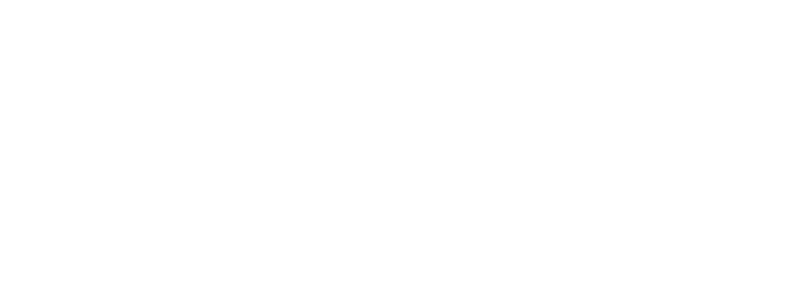
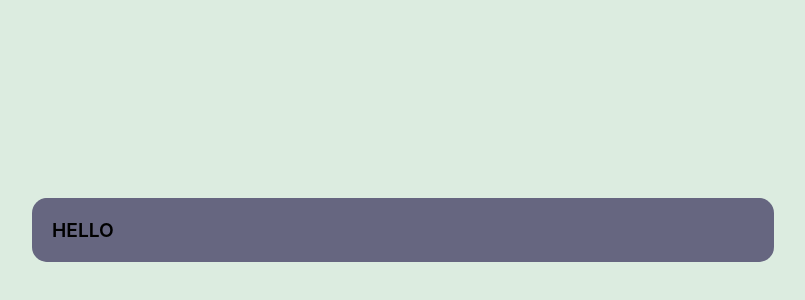
Before and after one commit to oleksandrportianko/todo-typescript, a React (Create React App) app: page / in a window 1280 px wide. Shown: the part 170-470 px from the top of the page, without its empty margins (238-1043 px from the left). Built offline with nearby package versions, Linux system fonts and the light colour scheme.

Commit message:
began to design main page

```diff
--- a/src/pages/main/main.page.tsx
+++ b/src/pages/main/main.page.tsx
@@ -1,10 +1,14 @@
-import {  } from './main.styles'
+import { MainPageContainer, TodosBlock, TodosHeader } from './main.styles'
 
 const MainPage = () => {
     return (
-        <div>
-
-        </div>
+        <MainPageContainer>
+            <TodosBlock>
+                <TodosHeader>
+                    Hello
+                </TodosHeader>
+            </TodosBlock>
+        </MainPageContainer>
     )
 }
 
--- a/src/pages/main/main.styles.tsx
+++ b/src/pages/main/main.styles.tsx
@@ -1 +1,26 @@
 import styled from 'styled-components'
+
+export const MainPageContainer = styled.div`
+    width: 100%;
+    min-height: 100vh;
+    display: flex;
+    flex-direction: column;
+    align-items: center;
+    justify-content: center;
+    background-color: #DCECE0;
+`
+
+export const TodosBlock = styled.div`
+    max-width: 700px;
+    width: 100%;
+    padding: 20px;
+    border-radius: 15px;
+    background-color: #666680;
+    box-shadow: 2px 0 0 0 #666680;
+`
+
+export const TodosHeader = styled.div`
+    text-transform: uppercase;
+    font-size: 1.2rem;
+    font-weight: 600;
+`
--- a/src/styles.tsx
+++ b/src/styles.tsx
@@ -2,7 +2,8 @@
 
 export const AppWrapper = styled.div`
     width: 100%;
-    min-heght: 100vh;
+    min-height: 100vh;
     display: flex;
     flex-direction: column;
+    background-color: #DCECE0;
 `
```
Also changed, not shown: 1 other file (tests, documents, lock files or other folders).
